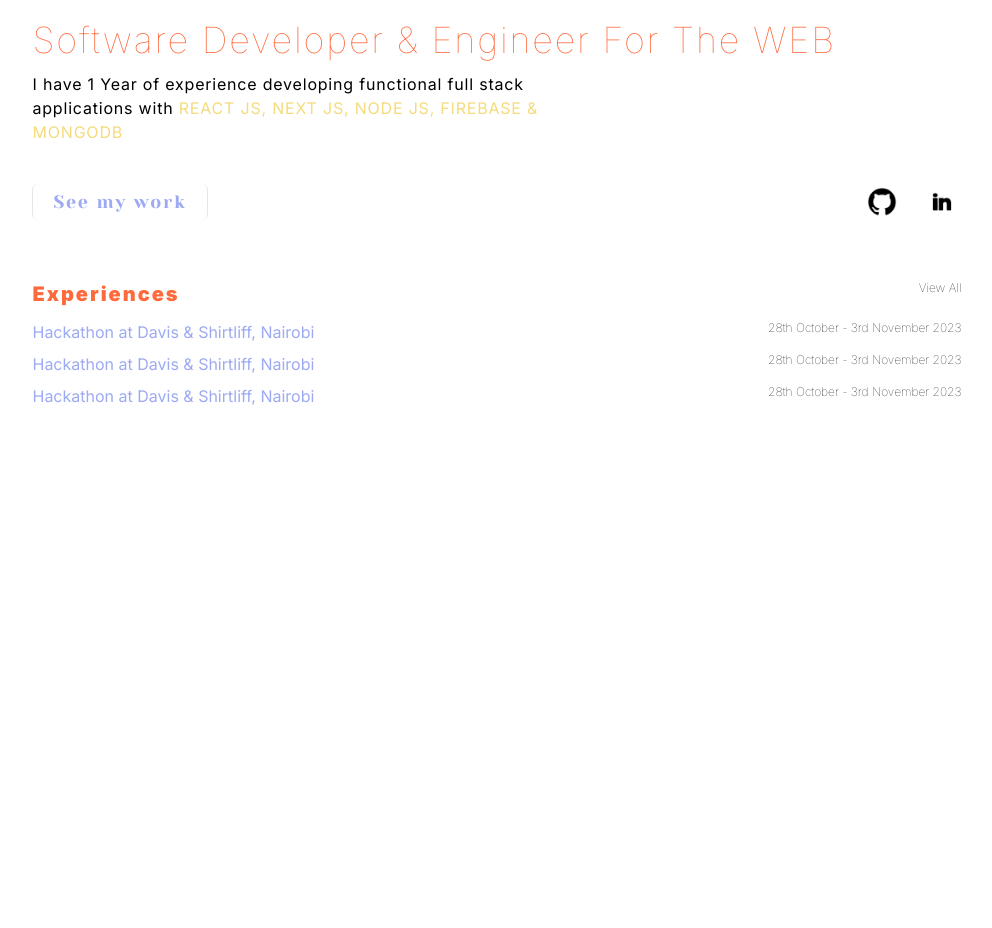
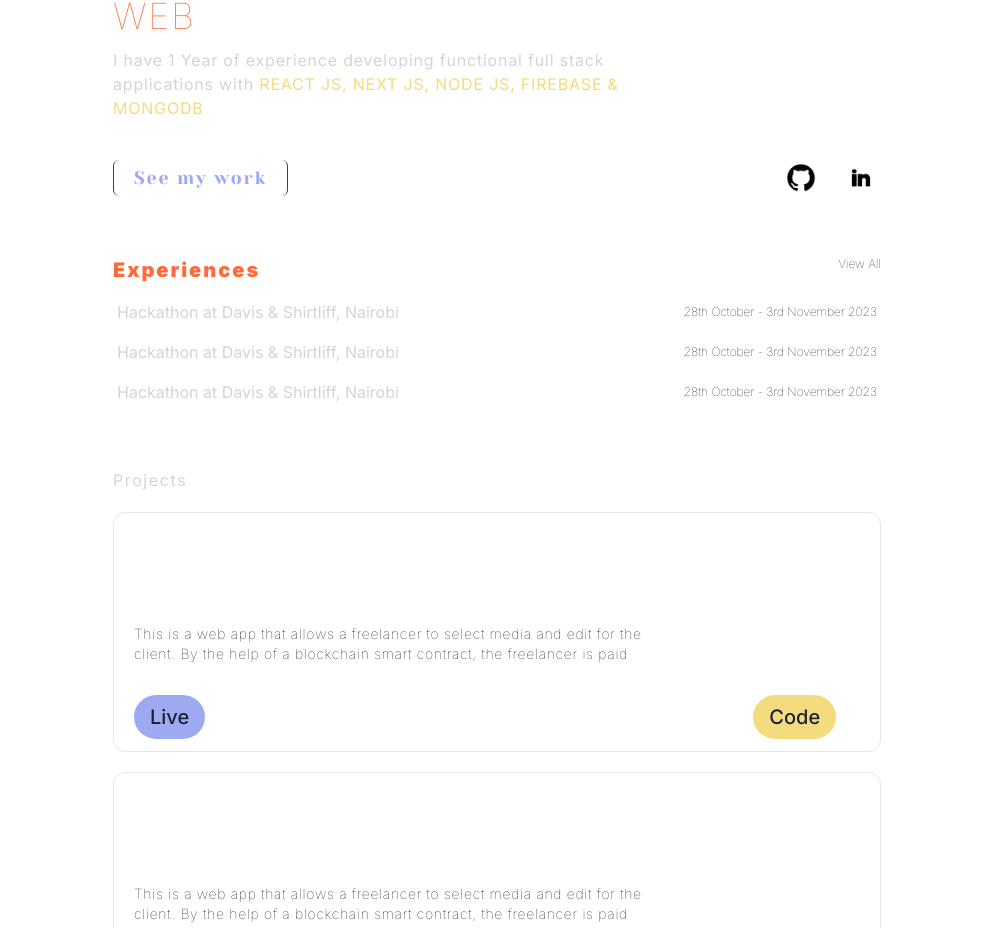
Before and after one commit to Abel-Ronoh/portfolio, a Next.js app: page / in a window 1280 px wide. Shown: the part 532-1460 px from the top of the page, without its empty margins (143-1135 px from the left). Before the commit the page ends 960 px from the top, so only its background shows below. Built offline with nearby package versions, Linux system fonts and the light colour scheme; a web font is replaced by a local one.

Commit message:
added projects section and contents

```diff
--- a/app/components/footer/page.tsx
+++ b/app/components/footer/page.tsx
@@ -4,7 +4,7 @@ import { faChild } from '@fortawesome/free-solid-svg-icons'
 
 export default function Footer(){
     return(
-        <div className="h-[50vh] text-white bg-gray-800 flex items-center">
+        <div className="h-[50vh] text-white w-full flex items-center">
             <div className="w-1/4 flex justify-center items-center">
             <h1 className="playball  text-9xl">A</h1>
             </div>
--- /dev/null
+++ b/app/components/projects/page.tsx
@@ -0,0 +1,27 @@
+export default function Projects(){
+
+    const project =[
+        {id: 1, projectName: "Media Craft", Description: "This is a web app that allows a freelancer to select media and edit for the client. By the help of a blockchain smart contract, the freelancer is paid"},
+        {id: 2, projectName: "Media Craft", Description: "This is a web app that allows a freelancer to select media and edit for the client. By the help of a blockchain smart contract, the freelancer is paid" }
+    ]
+       return(
+        <div className="w-3/5 my-10">
+            <div className="flex justify-between items-center">
+
+            <h2 className="tracking-widest text-gray-300">Projects</h2>
+
+            </div>
+            {project.map(item=>
+                <div key={item.id} className="flex relative flex-col justify-center h-60 border my-5 p-5 rounded-xl">
+                    <p className="text-white">{item.projectName}</p>
+                    <p className="text-sm font-thin tracking-wider w-3/4 ">{item.Description}</p>
+                    <div className="flex absolute bottom-3 w-11/12 justify-between text-white">
+                        <button className="bg-custom-lightblue text-xl font-medium text-custom-blue rounded-full px-4 py-1">Live</button>
+                        <button className="bg-custom-textcolor2 text-xl font-medium text-custom-blue rounded-full px-4 py-2">Code</button>
+                    </div>
+                </div>
+            )}
+            <p className="w-full text-end cursor-pointer hover:text-custom-lightblue tracking-widest text-gray-300 text-sm font-thin">see more</p>
+        </div>
+       )
+}
--- a/app/layout.tsx
+++ b/app/layout.tsx
@@ -39,8 +39,8 @@ const uncial = Arbutus({
 });
 
 export const metadata: Metadata = {
-  title: "Create Next App",
-  description: "Generated by create next app",
+  title: "Abel Ronoh",
+  description: "Officia3l portfolio",
 };
 
 export default function RootLayout({
--- a/app/page.tsx
+++ b/app/page.tsx
@@ -6,21 +6,22 @@ import Image from 'next/image';
 import github from '../assets/github.png'
 import pdf from '../assets/pdf.png'
 import linkedin from '../assets/linkedin.png'
+import Projects from "./components/projects/page";
 
 export default function Home() {
   return (
-    <>
+    <div className="flex flex-col items-center">
 
 
     <div className=" w-full  flex flex-col justify-end items-center h-[120vh]">
-      <div className="w-fit ">
+      <div className="w-3/5 ">
     <h1 className=" animate__animated animate__fadeInLeft text-custom-textcolor text-2xl lg:text-6xl  font-thin ">Hello,</h1>
     <h1 className="animate__animated animate__bounceIn text-custom-textcolor2 text-6xl lg:text-9xl  font-bold">Im Abel-Rono<span className="text-custom-textcolor animate__animated animate__flash animate__infinite animate__slower">h</span></h1>
     <div className="animate__animated animate__delay-1s my-3 animate__fadeIn">
     <h1 className="text-custom-textcolor tracking-wider  text-4xl font-thin my-3">Software Developer & Engineer For The WEB</h1>
-    <p className=" tracking-wider  w-[35rem]">I have 1 Year of experience developing functional full stack applications with <span className=" tracking-wider font-normal text-custom-textcolor2">REACT JS, NEXT JS, NODE JS, FIREBASE & MONGODB</span>  </p>
+    <p className=" tracking-wider text-gray-300 w-[35rem]">I have 1 Year of experience developing functional full stack applications with <span className=" tracking-wider font-normal text-custom-textcolor2">REACT JS, NEXT JS, NODE JS, FIREBASE & MONGODB</span>  </p>
     <div className="flex justify-between items-center">
-    <button className=" hover:bg-custom-textcolor  hover:text-custom-blue yatra text-lg text-custom-lightblue rounded-md  my-10 px-5  py-1 tracking-widest font-thin border-l border-r">See my work</button>
+    <button className=" hover:bg-custom-textcolor  hover:text-custom-blue yatra text-lg text-custom-lightblue rounded-md  my-10 px-5  py-1 tracking-widest font-thin border-gray-700 border-l border-r">See my work</button>
     <div className="flex">
     <Image src={github} alt="My Image" className='w-10 h-10 ml-5 rounded-full bg-white hover:scale-110' />
     <div className='flex flex-col items-center justify-center ml-5 bg-white rounded-full w-10 h-10 hover:scale-110'>
@@ -32,27 +33,30 @@ export default function Home() {
     <div className="my-5">
     <div className="my-3 flex justify-between">
     <h1 className="font-black text-custom-textcolor tracking-widest text-xl">Experiences</h1>
-      <p className="font-thin text-xs hover:border-b p-0 cursor-pointer hover:text-custom-lightblue">View All </p>
+      <p className="font-thin text-xs  p-0 cursor-pointer hover:text-custom-lightblue">View All </p>
       </div>
-      <div className="flex justify-between mb-2">
-      <a href="#"><p className="text-custom-lightblue">Hackathon at Davis & Shirtliff, Nairobi</p></a>
+      <a href="#"><div className="flex justify-between mb-2 hover:border-l hover:border-r items-center  rounded-md p-1">
+      <p className="text-gray-300">Hackathon at Davis & Shirtliff, Nairobi</p>
       <p className="font-thin text-xs">28th October - 3rd November 2023</p>
-      </div>
-      <div className="flex justify-between mb-2">
-      <a href="#"><p className="text-custom-lightblue">Hackathon at Davis & Shirtliff, Nairobi</p></a>
+      </div></a>
+      <a href="#"><div className="flex justify-between mb-2 hover:border-l hover:border-r items-center rounded-md p-1">
+      <p className="text-gray-300">Hackathon at Davis & Shirtliff, Nairobi</p>
       <p className="font-thin text-xs">28th October - 3rd November 2023</p>
-      </div>
-      <div className="flex justify-between mb-2">
-      <a href="#"><p className="text-custom-lightblue">Hackathon at Davis & Shirtliff, Nairobi</p></a>
+      </div></a>
+      <a href="#"><div className="flex justify-between mb-2 hover:border-l hover:border-r items-center rounded-md p-1">
+      <p className="text-gray-300">Hackathon at Davis & Shirtliff, Nairobi</p>
       <p className="font-thin text-xs">28th October - 3rd November 2023</p>
-      </div>
+      </div></a>
     </div>
     </div>
     </div>
+
     </div>
+    <Projects/>
+
     {/* <Experience/> */}
-    {/* <Footer/> */}
+    <Footer/>
     {/* <Nav/> */}
-    </>
+    </div>
   );
 }
```
